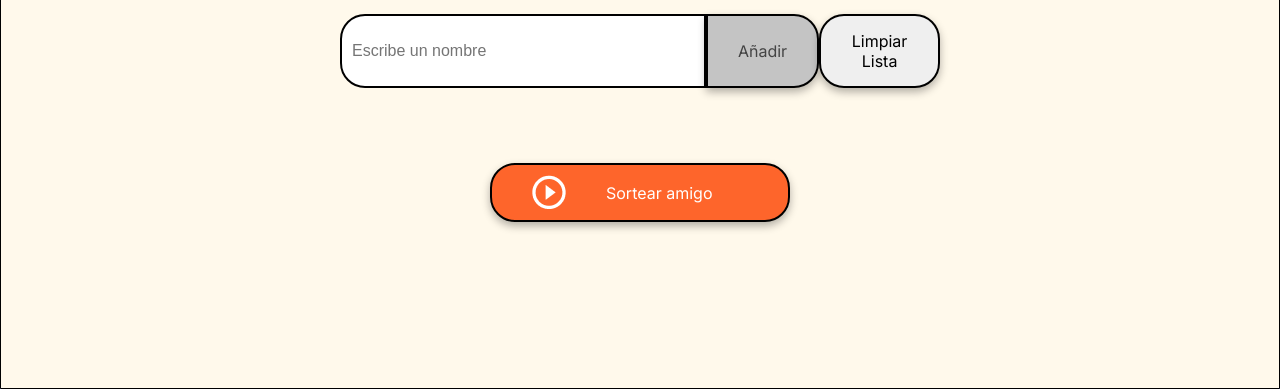
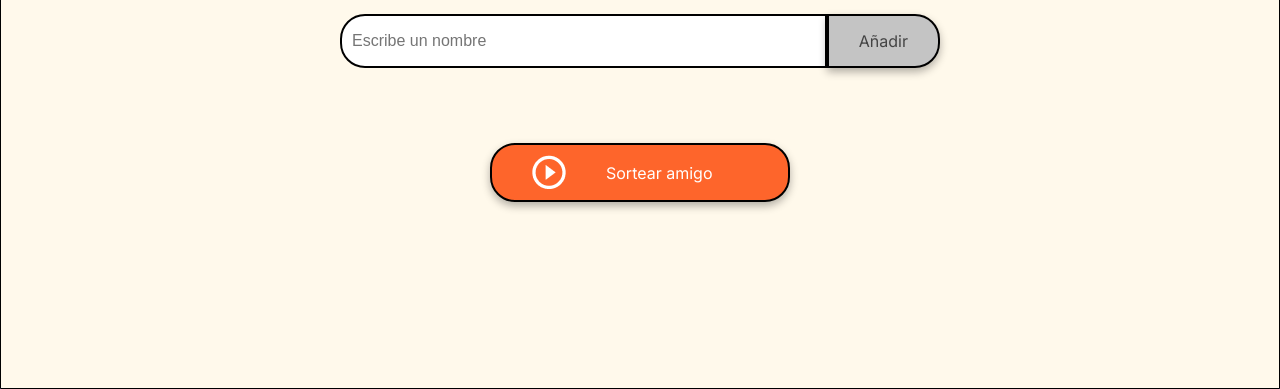
Before and after one commit to UltraMonkeyBlitz/challenge-amigo-secreto-alura, a plain HTML site: page index.html in a window 1280 px wide. Shown: the part 411-800 px from the top of the page. Drawn offline with Linux system fonts and the light colour scheme.

Commit message:
boton fuera

```diff
--- a/index.html
+++ b/index.html
@@ -22,7 +22,6 @@
             <div class="input-wrapper">
                 <input type="text" id="amigo" class="input-name" placeholder="Escribe un nombre">
                 <button class="button-add" onclick="agregarAmigo()">Añadir</button>
-                <button onclick="limpiarLista()">Limpiar Lista</button>
             </div>
 
             <ul id="listaAmigos" class="name-list" aria-labelledby="listaAmigos" role="list"></ul>
```
